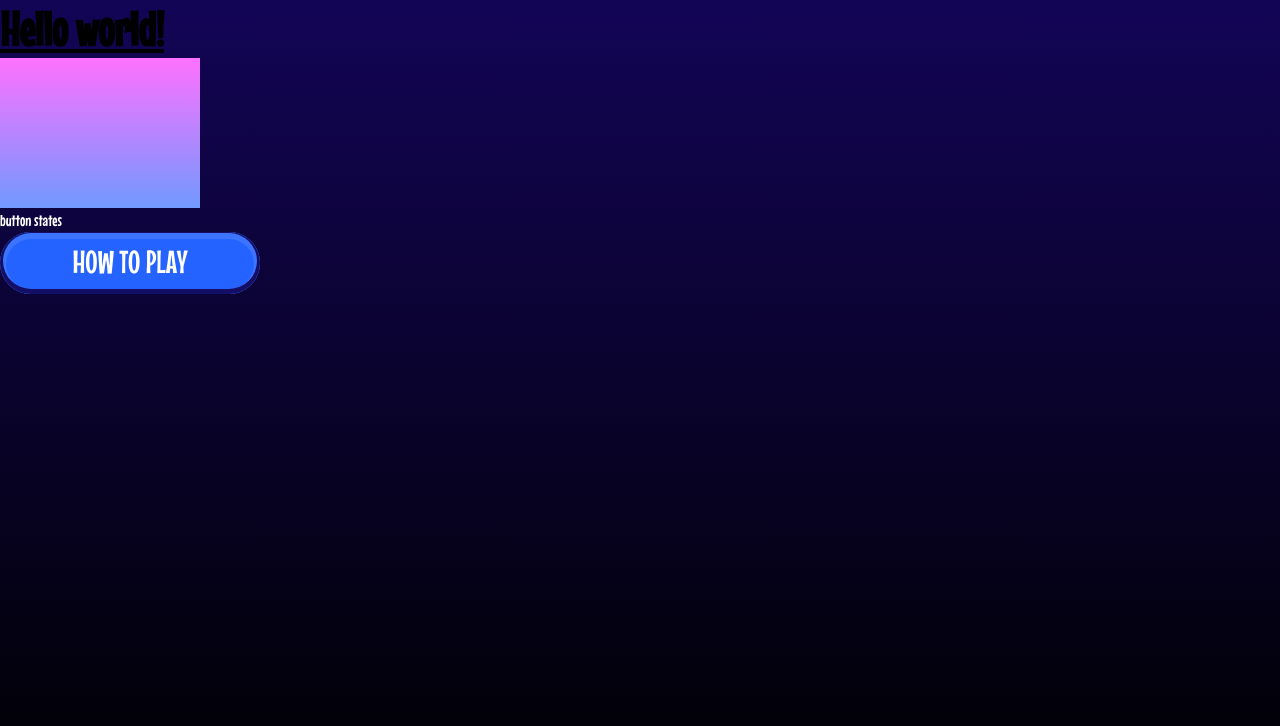
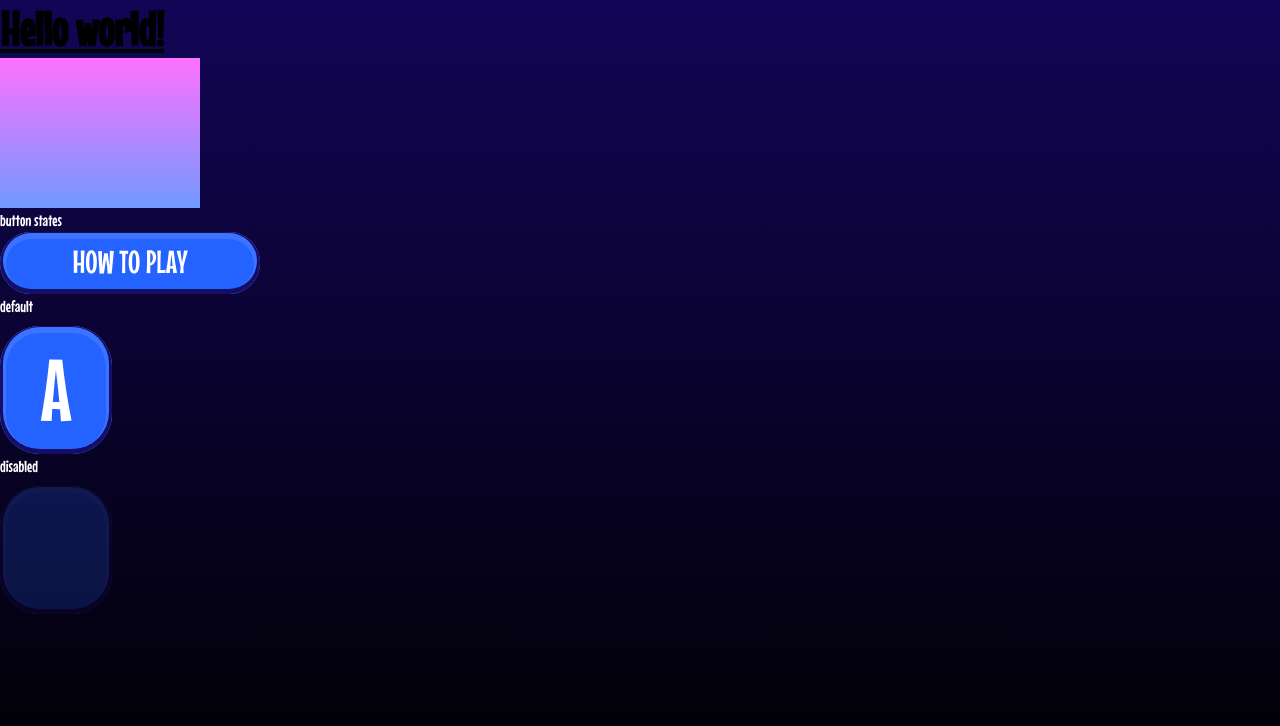
Before and after one commit to omarkarake/angularHangMan, an Angular app: page / in a window 1280 px wide. Shown: the top 726 px of the page. Built offline with nearby package versions, Linux system fonts and the light colour scheme.

Commit message:
feat: working on playable letter state

```diff
--- a/src/app/app.component.html
+++ b/src/app/app.component.html
@@ -9,4 +9,20 @@
       class="w-[100%] h-[100%] hover:bg-white-opacity-20 shadow-inner-custom-bottom-btn rounded-[40px] flex justify-center items-center"
     ><p>HOW TO PLAY</p></div>
   </div>
+  <p class="text-white">default</p>
+  <div
+    class="w-[112px] h-[128px] mt-2 bg-blue rounded-[40px] text-white text-heading-s shadow-inner-custom-top-btn cursor-pointer"
+  >
+    <div
+      class="w-[100%] h-[100%] shadow-inner-custom-bottom-btn rounded-[40px] flex justify-center items-center"
+    ><p class="text-heading-l">A</p></div>
+  </div>
+  <p class="text-white">disabled</p>
+  <div
+    class="w-[112px] h-[128px] mt-2 bg-blue opacity-20 rounded-[40px] text-white text-heading-s shadow-inner-custom-top-btn cursor-pointer"
+  >
+    <div
+      class="w-[100%] h-[100%] shadow-inner-custom-bottom-btn rounded-[40px] flex justify-center items-center"
+    ></div>
+  </div>
 </div>
```
